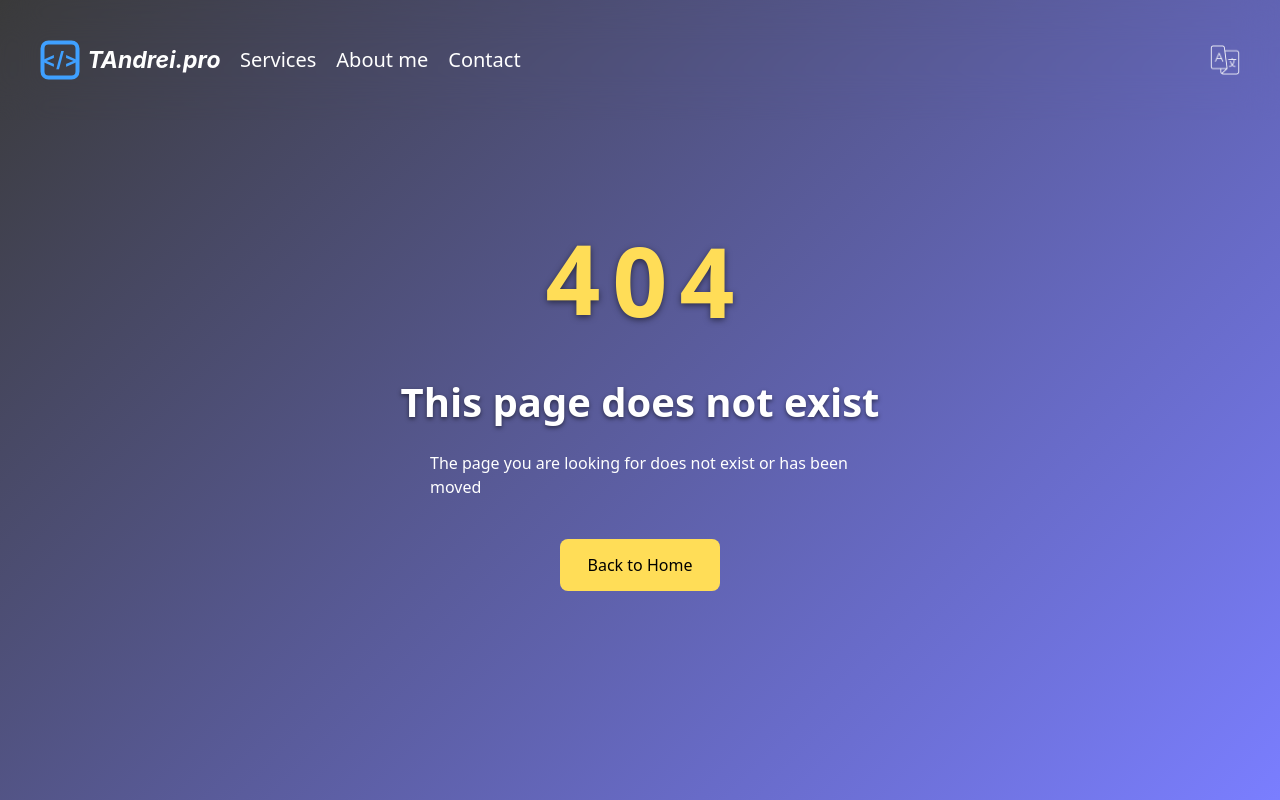
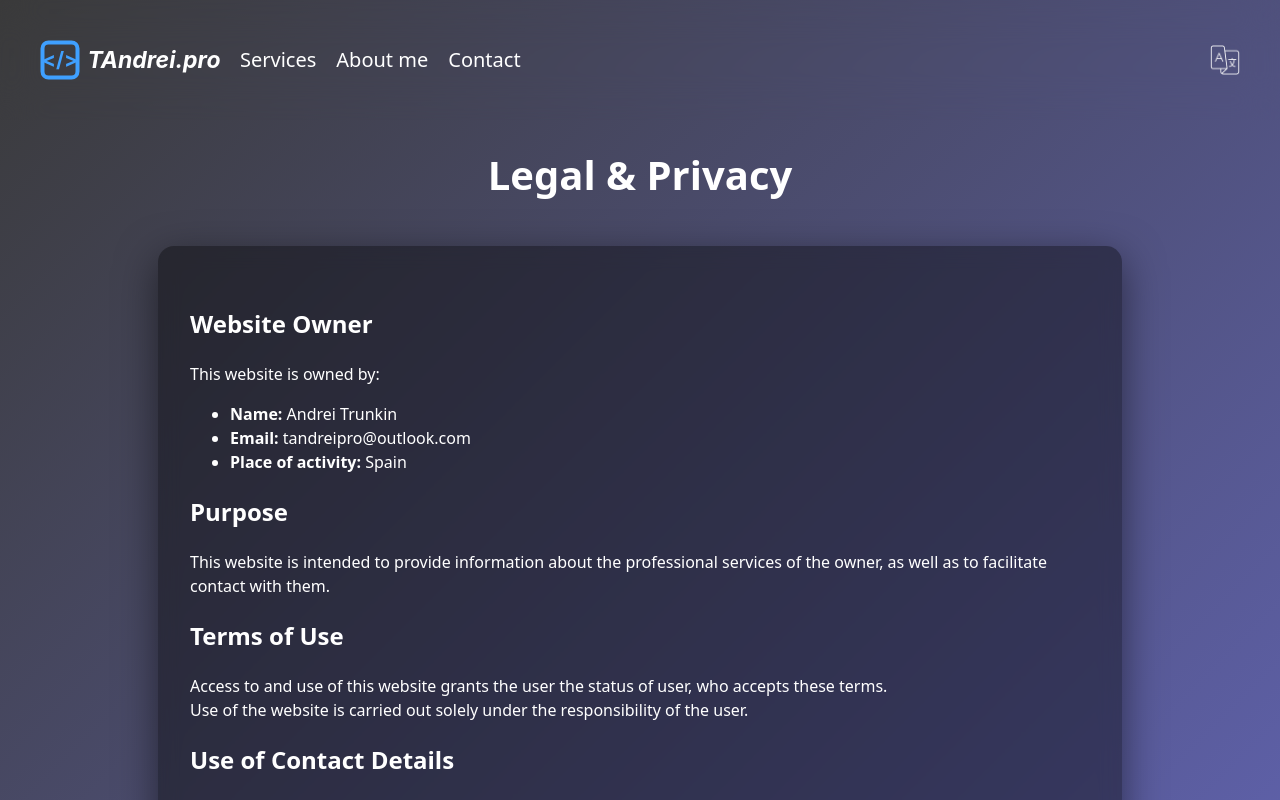
Before and after one commit to TAndrei17/tandreipro-page, a React (Vite) app: page /legal in a window 1280 px wide. Shown: the top 800 px of the page. Built offline with nearby package versions, Linux system fonts and the light colour scheme.

Commit message:
feat: create legal page

```diff
--- /dev/null
+++ b/src/pages/LegalPage.tsx
@@ -0,0 +1,33 @@
+import { useSiteHeaderHeight } from '@context/SettingsContext';
+import { useEffect } from 'react';
+import { useTranslation } from 'react-i18next';
+import './styles/ContactPage.css';
+import Markdown from 'react-markdown';
+
+const LegalPage = () => {
+	const { siteHeaderHeight } = useSiteHeaderHeight();
+	const { t, i18n } = useTranslation();
+	const language = i18n.language;
+
+	useEffect(() => {
+		document.title = t('browserTabs.browserTabLegal');
+	}, [t, language]);
+
+	return (
+		<div style={{ paddingTop: siteHeaderHeight }}>
+			<main>
+				<section className="page-header">
+					<h1>{t('legal.title')}</h1>
+				</section>
+
+				<section className={'page-section'}>
+					<div className={'service-article'}>
+						<Markdown>{t('legal.terms')}</Markdown>
+					</div>
+				</section>
+			</main>
+		</div>
+	);
+};
+
+export default LegalPage;
--- a/src/routes/AppRoutes.tsx
+++ b/src/routes/AppRoutes.tsx
@@ -5,6 +5,7 @@ import HomePage from '@pages/HomePage';
 import AboutMePage from '@pages/AboutMePage';
 import ServicesPage from '@pages/ServicesPage';
 import ContactPage from '@pages/ContactPage';
+import LegalPage from '@pages/LegalPage';
 
 export default function AppRoutes() {
 	return (
@@ -13,6 +14,7 @@ export default function AppRoutes() {
 			<Route path="/services" element={<ServicesPage />} />
 			<Route path="/about" element={<AboutMePage />} />
 			<Route path="/contact" element={<ContactPage />} />
+			<Route path="/legal" element={<LegalPage />} />
 			<Route path="*" element={<NotFoundPage />} />
 		</Routes>
 	);
```
